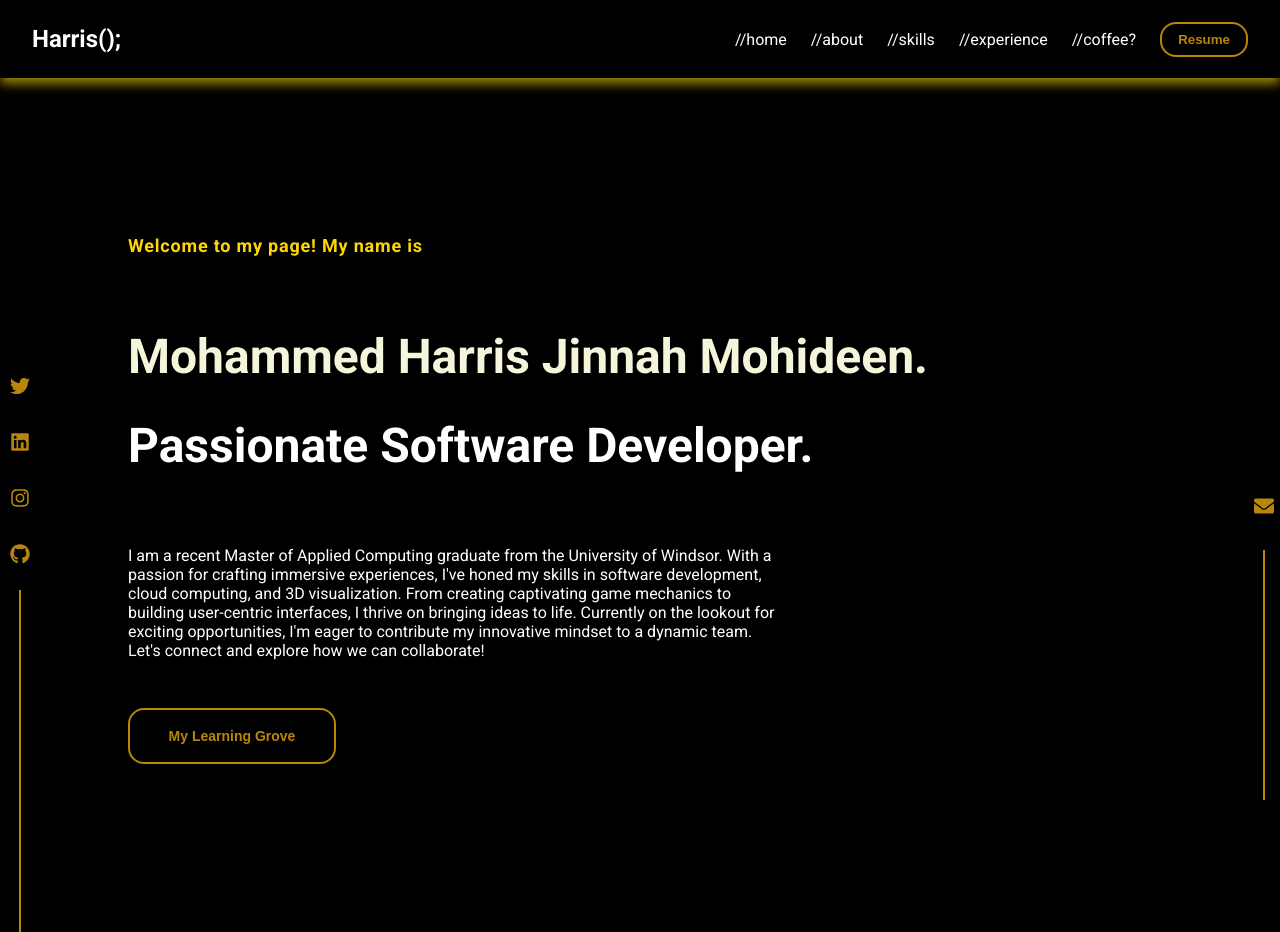
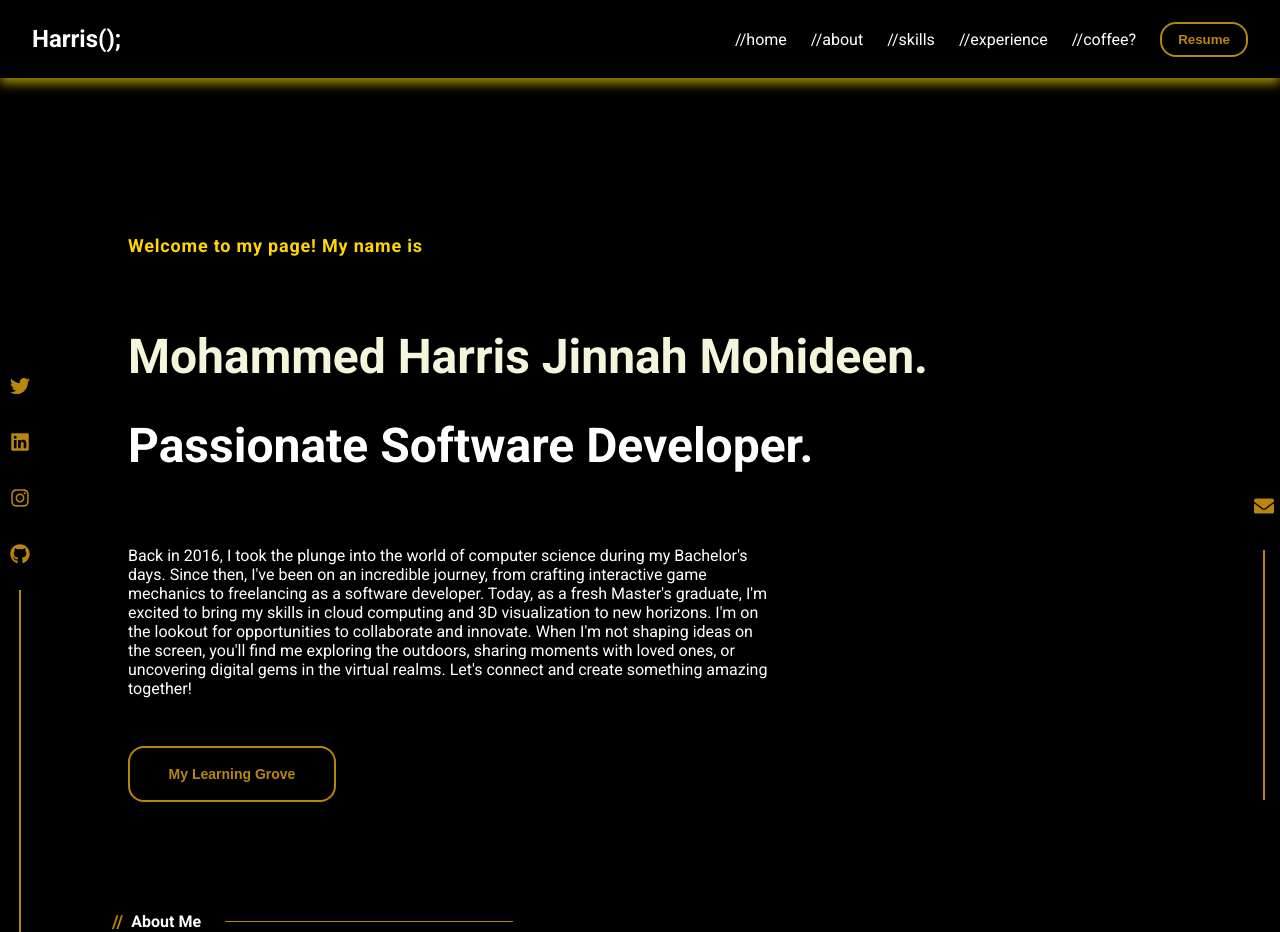
Before and after one commit to mxharryx/mohammed-harris, a Next.js app: page / in a window 1280 px wide. Before the commit the page ends 860 px from the top, so only its background shows below. Built offline with nearby package versions, Linux system fonts and the light colour scheme.

Commit message:
About Section

```diff
--- /dev/null
+++ b/components/About.tsx
@@ -0,0 +1,13 @@
+import React from 'react';
+import Sectiontitle from './Sectiontitle';
+
+const About = () => {
+  return (
+    <section id='about'>
+      <Sectiontitle />
+
+    </section>
+  );
+}
+
+export default About;
--- a/components/Banner.tsx
+++ b/components/Banner.tsx
@@ -26,11 +26,15 @@ const Banner = () => {
                 animate={{ y: 0, opacity: 1 }}
                 transition={{ duration: 0.5, delay: 1 }}
                 className={styles.para}>{""}
-                I am a recent Master of Applied Computing graduate from the University of Windsor.
-                With a passion for crafting immersive experiences, I've honed my skills in software development, cloud computing, and 3D visualization.
-                From creating captivating game mechanics to building user-centric interfaces, I thrive on bringing ideas to life.
-                Currently on the lookout for exciting opportunities, I'm eager to contribute my innovative mindset to a dynamic team.
-                Let's connect and explore how we can collaborate!
+                Back in 2016, I took the plunge into the world of computer science during my Bachelor's days.
+
+                Since then, I've been on an incredible journey, from crafting interactive game mechanics to freelancing as a software developer.
+
+                Today, as a fresh Master's graduate, I'm excited to bring my skills in cloud computing and 3D visualization to new horizons.
+
+                I'm on the lookout for opportunities to collaborate and innovate.
+
+                When I'm not shaping ideas on the screen, you'll find me exploring the outdoors, sharing moments with loved ones, or uncovering digital gems in the virtual realms. Let's connect and create something amazing together!
                 {""}
             </motion.p>
             <motion.button initial={{ y: 10, opacity: 0 }}
--- /dev/null
+++ b/components/Sectiontitle.tsx
@@ -0,0 +1,14 @@
+import React from 'react';
+import styles from '../styles/SectionTitle.module.scss';
+
+const Sectiontitle= () => {
+  return (
+    <h2 className={styles.title}>
+        <span>//</span>{""}
+        About Me
+        <span className={styles.border}></span>
+    </h2>
+  )
+}
+
+export default Sectiontitle;
--- a/pages/index.tsx
+++ b/pages/index.tsx
@@ -3,6 +3,7 @@ import Navbar from '../components/Navbar';
 import Leftside from '../components/Leftside';
 import Rightside from '../components/Rightside';
 import Banner from '../components/Banner';
+import About from '../components/About';
 import styles from '../styles/sections.module.scss';
 
 
@@ -24,6 +25,7 @@ export default function Home() {
           </div>
           <div className={styles.middle}>
             <Banner />
+            <About />
           </div>
           <div className={styles.rightside}>
             <Rightside />
--- /dev/null
+++ b/styles/SectionTitle.module.scss
@@ -0,0 +1,34 @@
+.title{
+    font-weight: 600; // Set your desired font weight
+    font-size: 1rem; // Set your desired font size
+    display: flex;
+    align-items: center;
+    span{
+        font-size: 1rem;
+        color: #B8860B;
+        margin-right: 0.5rem;
+    }
+    @media (min-width: 768px) { // Adjust the breakpoint value as needed
+        span{
+            font-size: 1.125rem; // Set your desired font size for medium screens and larger
+    }
+}
+}
+
+.border {
+    display: none;
+
+
+    @media (min-width: 768px) {
+        display: inline-flex;
+    }
+
+    @media (min-width: 1024px) {
+            width: 18rem; // Set your desired width for large screens and larger
+    }
+
+    height: 0.5px;
+    background-color: #B8860B;
+    margin-right: 1.5rem;
+    margin-left: 1.5rem;
+}
```
